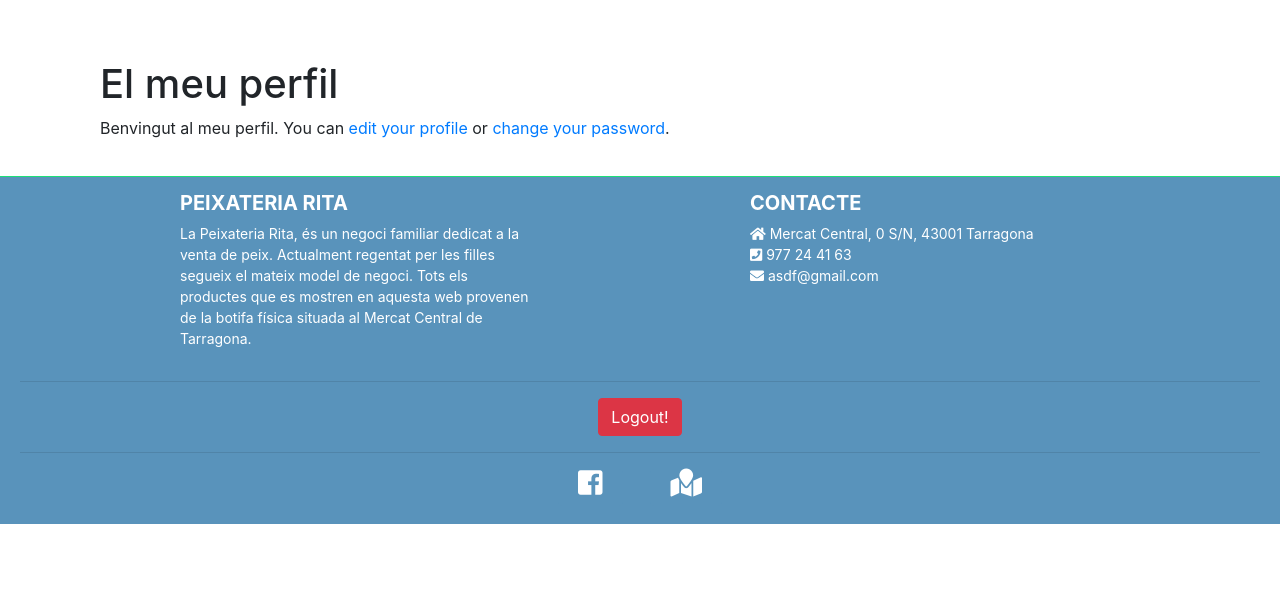
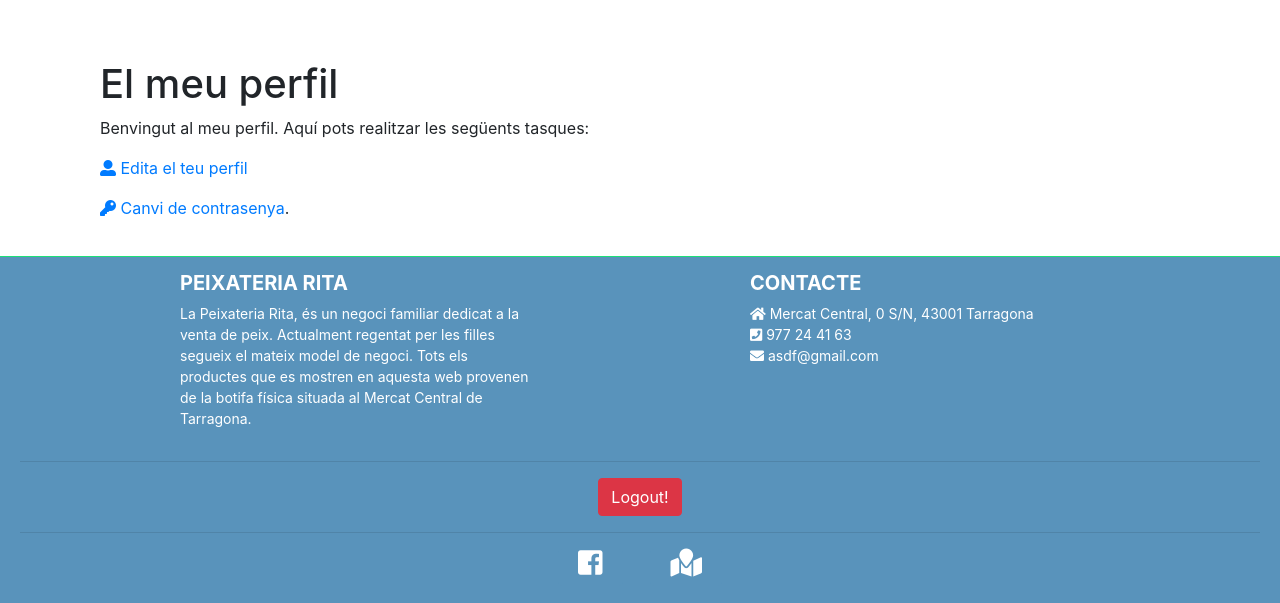
Before and after one commit to OctaviJD/TFGBotiga, a Django app: page /account/ in a window 1280 px wide. Shown: the part 99-702 px from the top of the page. Run offline with Django 3.2, Linux system fonts and the light colour scheme; a user stored in the database is signed in; parts of the project's set-up code (start-up, migrations or seed data) failed here and were passed over; some libraries are stand-ins or nearby versions.

Commit message:
Millores visuals

```diff
--- a/account/templates/account/dashboard.html
+++ b/account/templates/account/dashboard.html
@@ -5,6 +5,8 @@
 {% block content %}
 <div class="menu">
     <h1>El meu perfil</h1>
-   <p>Benvingut al meu perfil. You can <a href="{% url "edit" %}">edit your profile</a> or <a href="{% url "password_change" %}">change your password</a>.</p>
+   <p>Benvingut al meu perfil. Aquí pots realitzar les següents tasques:</p>
+   </p><a href="{% url "edit" %}"> <i class="fas fa-user-alt"></i> Edita el teu perfil</a> </p>
+   <p><a href="{% url "password_change" %}"><i class="fas fa-key"></i> Canvi de contrasenya</a>.</p>
 </div>
 {% endblock %}
--- a/account/templates/registration/login.html
+++ b/account/templates/registration/login.html
@@ -1,6 +1,4 @@
 {% extends "shop/shop.html" %}
-
-{% block title %}Log-in{% endblock %}
 
 {% block content %}
     <h1>Log-in</h1>
@@ -17,7 +15,8 @@
             <input type="hidden" name="next" value="{{ next }}" />
             <p><input type="submit" value="Log-in"></p>
         </form>
-        <p><a href="{% url "password_reset" %}">Contrasenya oblidada?</a></p>
+
     </div>
+    <p><a href="{% url "password_reset" %}">Contrasenya oblidada?</a></p>
 
 {% endblock %}
--- a/cart/templates/cart/detail.html
+++ b/cart/templates/cart/detail.html
@@ -1,9 +1,5 @@
 {% extends "shop/shop.html" %}
 {% load static %}
-
-{% block title %}
-    La meva cistella de compra
-{% endblock %}
 
 {% block content %}
     <h1>La meva cistella de compra</h1>
@@ -37,7 +33,7 @@
                     </form>
                 </td>
                 <td><a href="{% url "cart:cart_remove" product.id %}"><i class="fas fa-trash-alt fa-2x"></i></a></td>
-                <td class="num">{{ item.price }} €/Kg</td>
+                <td class="num">{{ item.price }} €/500g</td>
                 <td class="num">{{ item.total_price }} €</td>
             </tr>
             {% endwith %}
```
Also changed, not shown: db.sqlite3, 1 other file.
